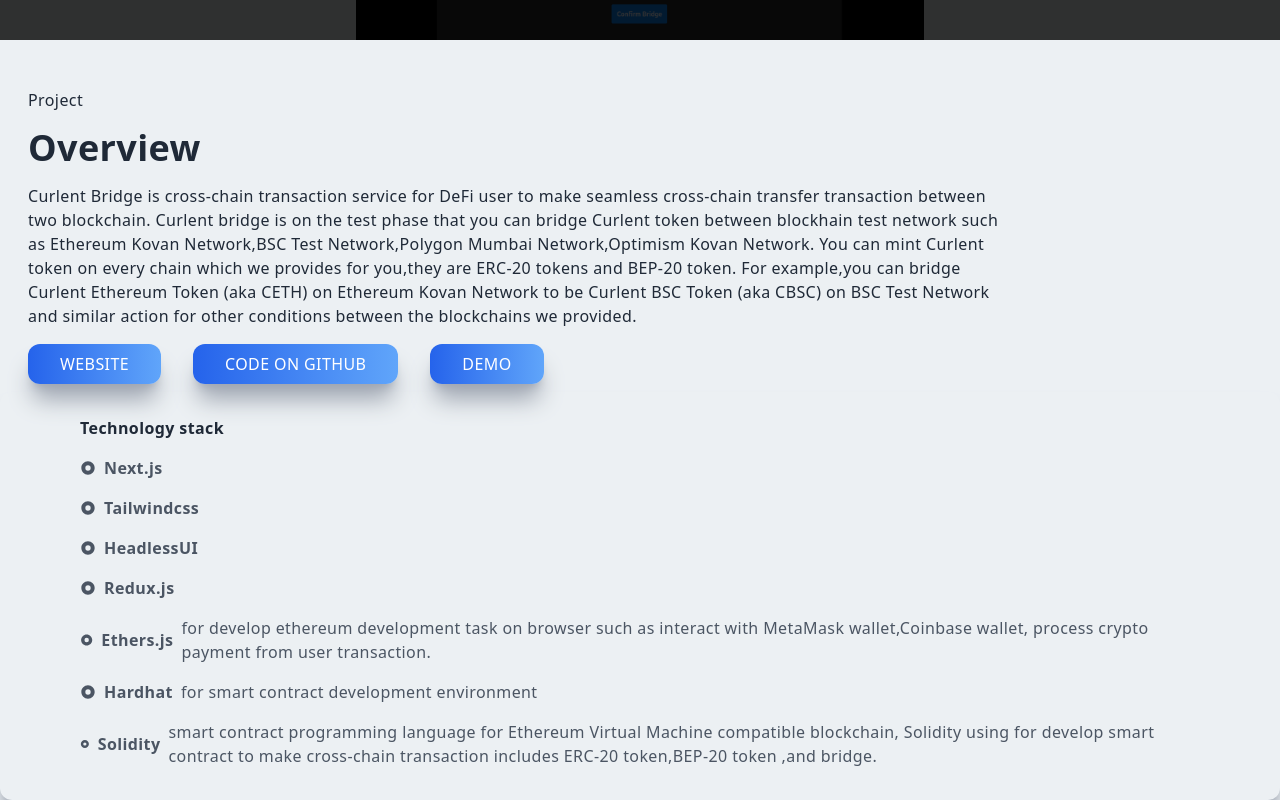
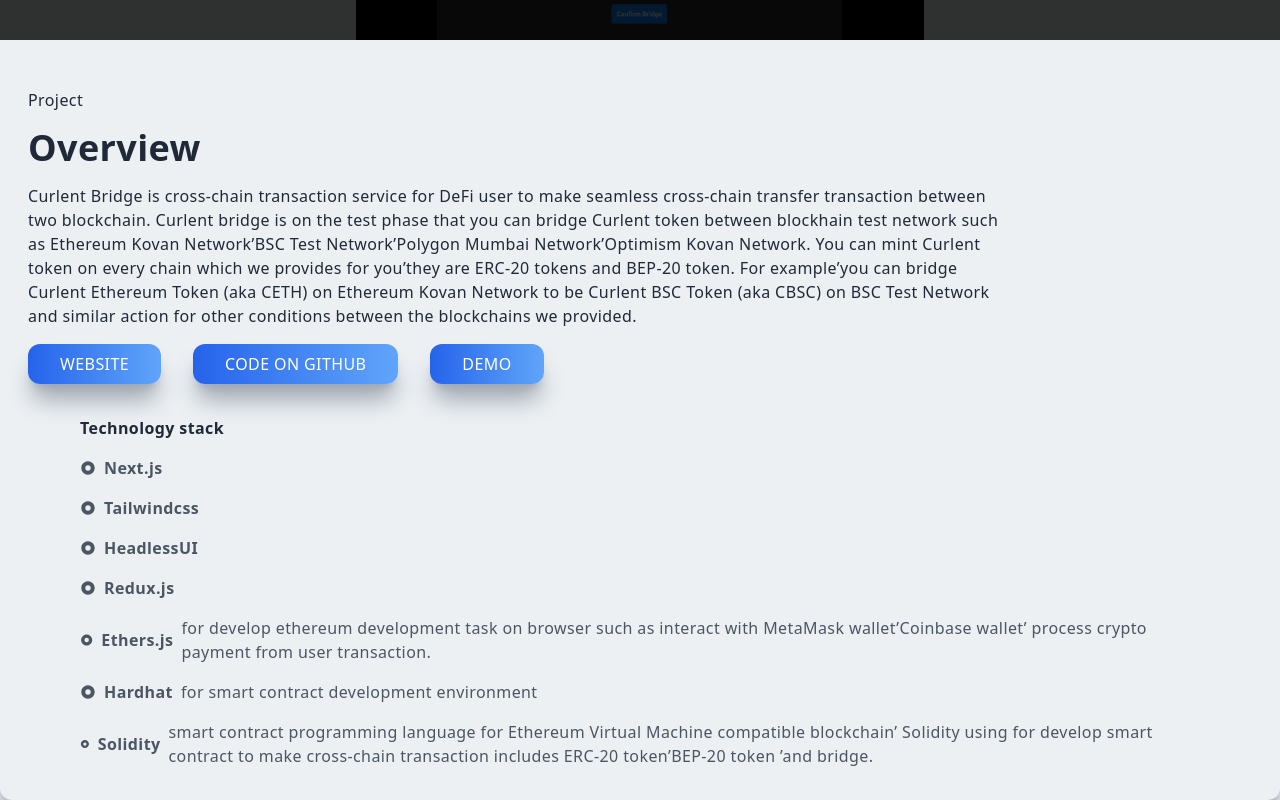
Before and after one commit to gognumbdev/gognumbdev-portfolio, a Next.js app: page /curlentBridge in a window 1280 px wide. Shown: the part 280-1080 px from the top of the page. Built offline with nearby package versions, Linux system fonts and the light colour scheme.

Commit message:
fix ' and ,

```diff
--- a/pages/curlent.tsx
+++ b/pages/curlent.tsx
@@ -39,7 +39,7 @@ const Curlent = () => {
                         stablecoins to Curlent like a digital bank so that
                         Curlent have a credit to serve buy-now-pay-later for
                         SMEs to spend their credit to operate their business.
-                        This project does,t charge your real money,It's just
+                        This project does&rsquo;t charge your real money&rsquo;It&apos;s just
                         full-stack web for your inteaction. I develop in the
                         crypto supplier development tasks.
                     </p>
@@ -132,8 +132,8 @@ const Curlent = () => {
                             <RiRadioButtonFill />{' '}
                             <span className="font-bold mx-2">Ethers.js</span>{' '}
                             for develop ethereum development task on browser
-                            such as interact with MetaMask wallet,Coinbase
-                            wallet, process crypto payment from user
+                            such as interact with MetaMask wallet&rsquo;Coinbase
+                            wallet&rsquo; process crypto payment from user
                             transaction.
                         </p>
                         <p className="text-gray-600 py-2 flex items-center">
@@ -145,9 +145,9 @@ const Curlent = () => {
                             <RiRadioButtonFill />{' '}
                             <span className="font-bold mx-2">Solidity</span>{' '}
                             smart contract programming language for Ethereum
-                            Virtual Machine compatible blockchain, Solidity
+                            Virtual Machine compatible blockchain&rsquo; Solidity
                             using for develop smart contract to make cross-chain
-                            transaction includes ERC-20 token,BEP-20 token ,and
+                            transaction includes ERC-20 token&rsquo;BEP-20 token &rsquo;and
                             bridge.
                         </p>
                     </div>
--- a/pages/curlentBridge.tsx
+++ b/pages/curlentBridge.tsx
@@ -39,10 +39,10 @@ const CurlentBridge = () => {
                         transaction between two blockchain. Curlent bridge is on
                         the test phase that you can bridge Curlent token between
                         blockhain test network such as Ethereum Kovan
-                        Network,BSC Test Network,Polygon Mumbai Network,Optimism
+                        Network&rsquo;BSC Test Network&rsquo;Polygon Mumbai Network&rsquo;Optimism
                         Kovan Network. You can mint Curlent token on every chain
-                        which we provides for you,they are ERC-20 tokens and
-                        BEP-20 token. For example,you can bridge Curlent
+                        which we provides for you&rsquo;they are ERC-20 tokens and
+                        BEP-20 token. For example&rsquo;you can bridge Curlent
                         Ethereum Token (aka CETH) on Ethereum Kovan Network to
                         be Curlent BSC Token (aka CBSC) on BSC Test Network and
                         similar action for other conditions between the
@@ -100,8 +100,8 @@ const CurlentBridge = () => {
                             <RiRadioButtonFill />{' '}
                             <span className="font-bold mx-2">Ethers.js</span>{' '}
                             for develop ethereum development task on browser
-                            such as interact with MetaMask wallet,Coinbase
-                            wallet, process crypto payment from user
+                            such as interact with MetaMask wallet&rsquo;Coinbase
+                            wallet&rsquo; process crypto payment from user
                             transaction.
                         </p>
                         <p className="text-gray-600 py-2 flex items-center">
@@ -113,9 +113,9 @@ const CurlentBridge = () => {
                             <RiRadioButtonFill />{' '}
                             <span className="font-bold mx-2">Solidity</span>{' '}
                             smart contract programming language for Ethereum
-                            Virtual Machine compatible blockchain, Solidity
+                            Virtual Machine compatible blockchain&rsquo; Solidity
                             using for develop smart contract to make cross-chain
-                            transaction includes ERC-20 token,BEP-20 token ,and
+                            transaction includes ERC-20 token&rsquo;BEP-20 token &rsquo;and
                             bridge.
                         </p>
                     </div>
--- a/pages/curlentPayment.tsx
+++ b/pages/curlentPayment.tsx
@@ -37,9 +37,9 @@ const CurlentPayment = () => {
                         experience for their customer. Although Curlent Payment
                         is still MVP but you can try to make crypto payment
                         transaction on blockchain test network includes Ethereum
-                        Ropsten Network, BSC Test Netowrk, Optimism Kovan
-                        Network,Polygon Mumbai Network. You can make transaction
-                        with MetaMask wallet , Coinbase Wallet , and Terra
+                        Ropsten Network&rsquo; BSC Test Netowrk&rsquo; Optimism Kovan
+                        Network&rsquo;Polygon Mumbai Network. You can make transaction
+                        with MetaMask wallet &rsquo; Coinbase Wallet &rsquo; and Terra
                         Station Wallet. We still provides link to network
                         faucets in the case that you need to test our crypto
                         payment service.
@@ -67,14 +67,6 @@ const CurlentPayment = () => {
                         }
                     >
                         DEMO
-                    </button>
-                    <button
-                        className="px-8 py-2 mt-4 mr-8"
-                        onClick={() =>
-                            router.push('https://www.canva.com/design/DAE_nXXT7aQ/PQlMvldoMWsRaxj3HvtghA/view?utm_content=DAE_nXXT7aQ&utm_campaign=designshare&utm_medium=link2&utm_source=sharebutton')
-                        }
-                    >
-                        Pitch Deck
                     </button>
                     <button
                         className="px-8 py-2 mt-4 mr-8"
@@ -118,8 +110,8 @@ const CurlentPayment = () => {
                             <RiRadioButtonFill />{' '}
                             <span className="font-bold mx-2">Ethers.js</span>{' '}
                             for develop ethereum development task on browser
-                            such as interact with MetaMask wallet,Coinbase
-                            wallet, process crypto payment from user
+                            such as interact with MetaMask wallet&rsquo;Coinbase
+                            wallet&rsquo; process crypto payment from user
                             transaction.
                         </p>
                         <p className="text-gray-600 py-2 flex items-center">
--- a/pages/neoflow.tsx
+++ b/pages/neoflow.tsx
@@ -103,14 +103,14 @@ const Curlent = () => {
                         <p className="text-gray-600 py-2 flex items-center">
                             <RiRadioButtonFill />{' '}
                             <span className="font-bold mx-2">Promptpay-qr</span>{' '}
-                            Mobile web app, command line app, and JavaScript library to generate QR Code payload for PromptPay.
+                            Mobile web app&rsquo; command line app&rsquo; and JavaScript library to generate QR Code payload for PromptPay.
                         </p>
                         <p className="text-gray-600 py-2 flex items-center">
                             <RiRadioButtonFill />{' '}
                             <span className="font-bold mx-2">Ethers.js</span>{' '}
                             for develop ethereum development task on browser
-                            such as interact with MetaMask wallet,Coinbase
-                            wallet, process crypto payment from user
+                            such as interact with MetaMask wallet&rsquo;Coinbase
+                            wallet&rsquo; process crypto payment from user
                             transaction.
                         </p>
                         <p className="text-gray-600 py-2 flex items-center">
@@ -122,9 +122,9 @@ const Curlent = () => {
                             <RiRadioButtonFill />{' '}
                             <span className="font-bold mx-2">Solidity</span>{' '}
                             smart contract programming language for Ethereum
-                            Virtual Machine compatible blockchain, Solidity
+                            Virtual Machine compatible blockchain&rsquo; Solidity
                             using for develop smart contract to make cross-chain
-                            transaction includes ERC-20 token,BEP-20 token ,and
+                            transaction includes ERC-20 token&rsquo;BEP-20 token &rsquo;and
                             bridge.
                         </p>
                     </div>
```
